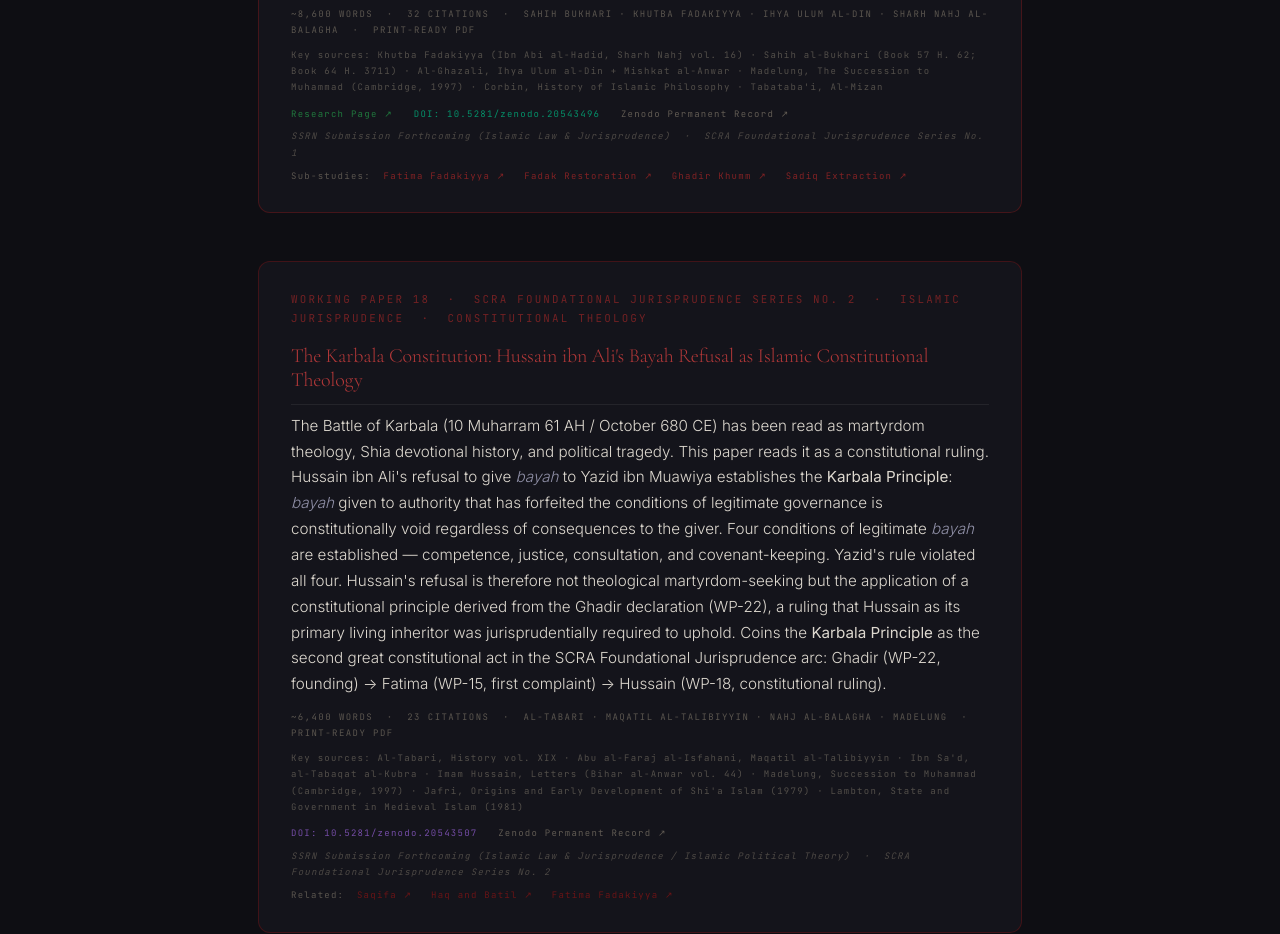
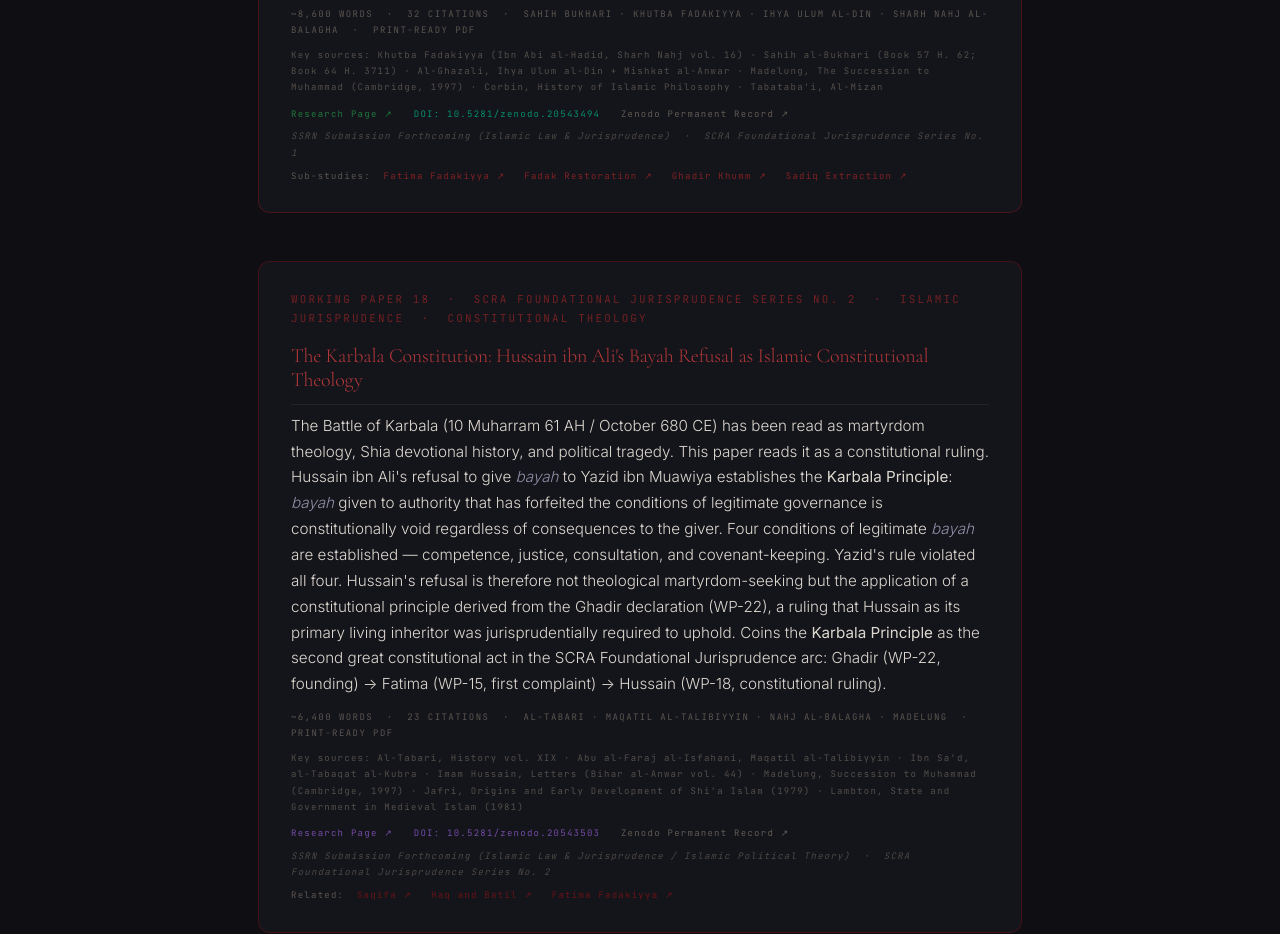
Before and after one commit to Political-Theology-Archive/geopolitical-synthesis, a Jekyll site: the page built from research/index.html, in a window 1280 px wide and 1400 px high, scrolled down 8548 px. Shown: the part 152-1086 px from the top of the window. Built offline with Jekyll 4.4.1, drawn with Linux system fonts in a browser that asks for light colours; some of the changed text lies outside the part shown.

Commit message:
Fix audit cascade errors: WP-14 to WP-18 DOI/page links, WP-36/43 related links, front matter count
Co-Authored-By: Claude Sonnet 4.6 <noreply@anthropic.com>

```diff
--- a/research/index.html
+++ b/research/index.html
@@ -321,7 +321,7 @@ description: "Academic working papers from the Sacred Civilization Research Arch
     <div style="font-family:'JetBrains Mono',monospace;font-size:9px;letter-spacing:0.14em;color:rgba(160,150,130,0.5);margin-top:8px;">
       Related:
       <a href="{{ '/research/safavid-experiment/' | relative_url }}" style="color:rgba(90,80,185,0.68);margin-left:6px;">Safavid Experiment (WP-31) ↗</a>
-      <a href="{{ '/research/imam-mahdi-justice-framework/' | relative_url }}" style="color:rgba(90,80,185,0.68);margin-left:12px;">Ghayba Theology (WP-37) ↗</a>
+      <a href="{{ '/research/ghayba-theology/' | relative_url }}" style="color:rgba(90,80,185,0.68);margin-left:12px;">Ghayba Theology (WP-37) ↗</a>
       <a href="{{ '/research/haq-batil/' | relative_url }}" style="color:rgba(90,80,185,0.68);margin-left:12px;">Haq and Batil (WP-05) ↗</a>
       <a href="{{ '/research/indus-thesis/' | relative_url }}" style="color:rgba(90,80,185,0.68);margin-left:12px;">Indus Thesis (WP-06) ↗</a>
     </div>
@@ -429,9 +429,9 @@ description: "Academic working papers from the Sacred Civilization Research Arch
       Key sources: Khutba Fadakiyya (Ibn Abi al-Hadid, Sharh Nahj vol. 16) · Sahih al-Bukhari (Book 57 H. 62; Book 64 H. 3711) · Al-Ghazali, Ihya Ulum al-Din + Mishkat al-Anwar · Madelung, The Succession to Muhammad (Cambridge, 1997) · Corbin, History of Islamic Philosophy · Tabataba'i, Al-Mizan
     </p>
     <p style="margin:0 0 6px;font-family:'JetBrains Mono',monospace;font-size:9px;letter-spacing:0.14em;">
-      <a href="{{ '/research/jinnah-suppression/' | relative_url }}" style="color:rgba(35,145,70,0.8);margin-right:14px;">Research Page ↗</a>
-      <a href="https://doi.org/10.5281/zenodo.20543496" target="_blank" rel="noopener" style="color:rgba(0,175,125,0.8);margin-right:14px;">DOI: 10.5281/zenodo.20543496</a>
-      <a href="https://zenodo.org/records/20543496" target="_blank" rel="noopener" style="color:rgba(160,150,130,0.55);">Zenodo Permanent Record &#8599;</a>
+      <a href="{{ '/research/fadakiyya-constitutional-brief/' | relative_url }}" style="color:rgba(35,145,70,0.8);margin-right:14px;">Research Page ↗</a>
+      <a href="https://doi.org/10.5281/zenodo.20543494" target="_blank" rel="noopener" style="color:rgba(0,175,125,0.8);margin-right:14px;">DOI: 10.5281/zenodo.20543494</a>
+      <a href="https://zenodo.org/records/20543494" target="_blank" rel="noopener" style="color:rgba(160,150,130,0.55);">Zenodo Permanent Record &#8599;</a>
     </p>
     <p style="margin:0;font-family:'JetBrains Mono',monospace;font-size:9px;letter-spacing:0.14em;color:rgba(160,150,130,0.4);font-style:italic;">
       SSRN Submission Forthcoming (Islamic Law &amp; Jurisprudence) &nbsp;·&nbsp; SCRA Foundational Jurisprudence Series No. 1
@@ -463,8 +463,9 @@ description: "Academic working papers from the Sacred Civilization Research Arch
       Key sources: Al-Tabari, History vol. XIX · Abu al-Faraj al-Isfahani, Maqatil al-Talibiyyin · Ibn Sa'd, al-Tabaqat al-Kubra · Imam Hussain, Letters (Bihar al-Anwar vol. 44) · Madelung, Succession to Muhammad (Cambridge, 1997) · Jafri, Origins and Early Development of Shi'a Islam (1979) · Lambton, State and Government in Medieval Islam (1981)
     </p>
     <p style="margin:0 0 6px;font-family:'JetBrains Mono',monospace;font-size:9px;letter-spacing:0.14em;">
-      <a href="https://doi.org/10.5281/zenodo.20543507" target="_blank" rel="noopener" style="color:rgba(140,90,200,0.8);margin-right:14px;">DOI: 10.5281/zenodo.20543507</a>
-      <a href="https://zenodo.org/records/20543507" target="_blank" rel="noopener" style="color:rgba(160,150,130,0.55);">Zenodo Permanent Record &#8599;</a>
+      <a href="{{ '/research/karbala-constitution/' | relative_url }}" style="color:rgba(140,90,200,0.8);margin-right:14px;">Research Page ↗</a>
+      <a href="https://doi.org/10.5281/zenodo.20543503" target="_blank" rel="noopener" style="color:rgba(140,90,200,0.8);margin-right:14px;">DOI: 10.5281/zenodo.20543503</a>
+      <a href="https://zenodo.org/records/20543503" target="_blank" rel="noopener" style="color:rgba(160,150,130,0.55);">Zenodo Permanent Record &#8599;</a>
     </p>
     <p style="margin:0;font-family:'JetBrains Mono',monospace;font-size:9px;letter-spacing:0.14em;color:rgba(160,150,130,0.4);font-style:italic;">
       SSRN Submission Forthcoming (Islamic Law &amp; Jurisprudence / Islamic Political Theory) &nbsp;·&nbsp; SCRA Foundational Jurisprudence Series No. 2
@@ -1028,10 +1029,6 @@ description: "Academic working papers from the Sacred Civilization Research Arch
       <a href="{{ '/research/noor-before-river/' | relative_url }}" style="color:rgba(210,170,30,0.8);margin-right:14px;">Research Page ↗</a>
       <a href="https://doi.org/10.5281/zenodo.20543490" target="_blank" rel="noopener" style="color:rgba(235,210,70,0.8);margin-right:14px;">DOI: 10.5281/zenodo.20543490</a>
       <a href="https://zenodo.org/records/20543490" target="_blank" rel="noopener" style="color:rgba(160,150,130,0.55);">Zenodo Permanent Record &#8599;</a>
-    </p>
-    <p style="margin:0 0 6px;font-family:'JetBrains Mono',monospace;font-size:9px;letter-spacing:0.14em;">
-      <a href="https://doi.org/10.5281/zenodo.20543494" target="_blank" rel="noopener" style="color:rgba(205,60,60,0.8);margin-right:14px;">DOI: 10.5281/zenodo.20543494</a>
-      <a href="https://zenodo.org/records/20543494" target="_blank" rel="noopener" style="color:rgba(160,150,130,0.55);">Zenodo Permanent Record &#8599;</a>
     </p>
     <p style="margin:0;font-family:'JetBrains Mono',monospace;font-size:9px;letter-spacing:0.14em;color:rgba(160,150,130,0.4);font-style:italic;">
       SSRN Submission Forthcoming &nbsp;·&nbsp; SCRA Indus Basin Studies Series No. 2
@@ -1088,7 +1085,7 @@ description: "Academic working papers from the Sacred Civilization Research Arch
     <div style="font-family:'JetBrains Mono',monospace;font-size:9px;letter-spacing:0.14em;color:rgba(160,150,130,0.5);margin-top:8px;">
       Related:
       <a href="{{ '/research/undivided-river/' | relative_url }}" style="color:rgba(10,130,60,0.7);margin-left:6px;">Undivided River ↗</a>
-      <a href="{{ '/research/noor-before-the-river/' | relative_url }}" style="color:rgba(10,130,60,0.7);margin-left:12px;">Noor Before the River ↗</a>
+      <a href="{{ '/research/noor-before-river/' | relative_url }}" style="color:rgba(10,130,60,0.7);margin-left:12px;">Noor Before the River ↗</a>
       <a href="{{ '/research/indus-thesis/' | relative_url }}" style="color:rgba(10,130,60,0.7);margin-left:12px;">The Indus Thesis ↗</a>
       <a href="{{ '/research/walayah-pakistan-doctrine/' | relative_url }}" style="color:rgba(10,130,60,0.7);margin-left:12px;">Walayah Doctrine ↗</a>
     </div>
@@ -1244,9 +1241,9 @@ description: "Academic working papers from the Sacred Civilization Research Arch
       Key sources: Treaty of Darin (December 1915) · Balfour Declaration (November 1917) · Sykes-Picot Agreement (May 1916) · Fromkin, A Peace to End All Peace (1989) · Karsh, Empires of the Sand (1999) · Kedourie, The Chatham House Version (1970) · Commins, Wahhabi Mission (2006)
     </p>
     <p style="margin:0 0 6px;font-family:'JetBrains Mono',monospace;font-size:9px;letter-spacing:0.14em;">
-      <a href="{{ '/research/karbala-constitution/' | relative_url }}" style="color:rgba(185,55,55,0.8);margin-right:14px;">Research Page ↗</a>
-      <a href="https://doi.org/10.5281/zenodo.20543503" target="_blank" rel="noopener" style="color:rgba(195,60,60,0.8);margin-right:14px;">DOI: 10.5281/zenodo.20543503</a>
-      <a href="https://zenodo.org/records/20543503" target="_blank" rel="noopener" style="color:rgba(160,150,130,0.55);">Zenodo Permanent Record &#8599;</a>
+      <a href="{{ '/research/british-double-constitution/' | relative_url }}" style="color:rgba(185,55,55,0.8);margin-right:14px;">Research Page ↗</a>
+      <a href="https://doi.org/10.5281/zenodo.20543498" target="_blank" rel="noopener" style="color:rgba(195,60,60,0.8);margin-right:14px;">DOI: 10.5281/zenodo.20543498</a>
+      <a href="https://zenodo.org/records/20543498" target="_blank" rel="noopener" style="color:rgba(160,150,130,0.55);">Zenodo Permanent Record &#8599;</a>
     </p>
     <p style="margin:0;font-family:'JetBrains Mono',monospace;font-size:9px;letter-spacing:0.14em;color:rgba(160,150,130,0.4);font-style:italic;">
       SSRN Submission Forthcoming (Imperial &amp; Colonial History / Middle East Studies) &nbsp;·&nbsp; SCRA Imperial Studies Series No. 1
@@ -1322,9 +1319,9 @@ description: "Academic working papers from the Sacred Civilization Research Arch
       Key sources: Jinnah, August 11 address (1947) · Objectives Resolution (1949) · Haqqani, Pakistan Between Mosque and Military (2005) · Commins, Wahhabi Mission (2006) · Wolpert, Jinnah of Pakistan (1984) · Coll, Ghost Wars (2004)
     </p>
     <p style="margin:0 0 6px;font-family:'JetBrains Mono',monospace;font-size:9px;letter-spacing:0.14em;">
-      <a href="{{ '/research/british-double-constitution/' | relative_url }}" style="color:rgba(220,150,30,0.8);margin-right:14px;">Research Page ↗</a>
-      <a href="https://doi.org/10.5281/zenodo.20543498" target="_blank" rel="noopener" style="color:rgba(220,150,55,0.8);margin-right:14px;">DOI: 10.5281/zenodo.20543498</a>
-      <a href="https://zenodo.org/records/20543498" target="_blank" rel="noopener" style="color:rgba(160,150,130,0.55);">Zenodo Permanent Record &#8599;</a>
+      <a href="{{ '/research/jinnah-suppression/' | relative_url }}" style="color:rgba(220,150,30,0.8);margin-right:14px;">Research Page ↗</a>
+      <a href="https://doi.org/10.5281/zenodo.20543496" target="_blank" rel="noopener" style="color:rgba(220,150,55,0.8);margin-right:14px;">DOI: 10.5281/zenodo.20543496</a>
+      <a href="https://zenodo.org/records/20543496" target="_blank" rel="noopener" style="color:rgba(160,150,130,0.55);">Zenodo Permanent Record &#8599;</a>
     </p>
     <p style="margin:0;font-family:'JetBrains Mono',monospace;font-size:9px;letter-spacing:0.14em;color:rgba(160,150,130,0.4);font-style:italic;">
       SSRN Submission Forthcoming (South Asian Studies / Pakistani Legal History) &nbsp;·&nbsp; SCRA Pakistan Studies Series No. 1
```
Also changed, not shown: other parts of research/index.html (+1 -1 lines).
